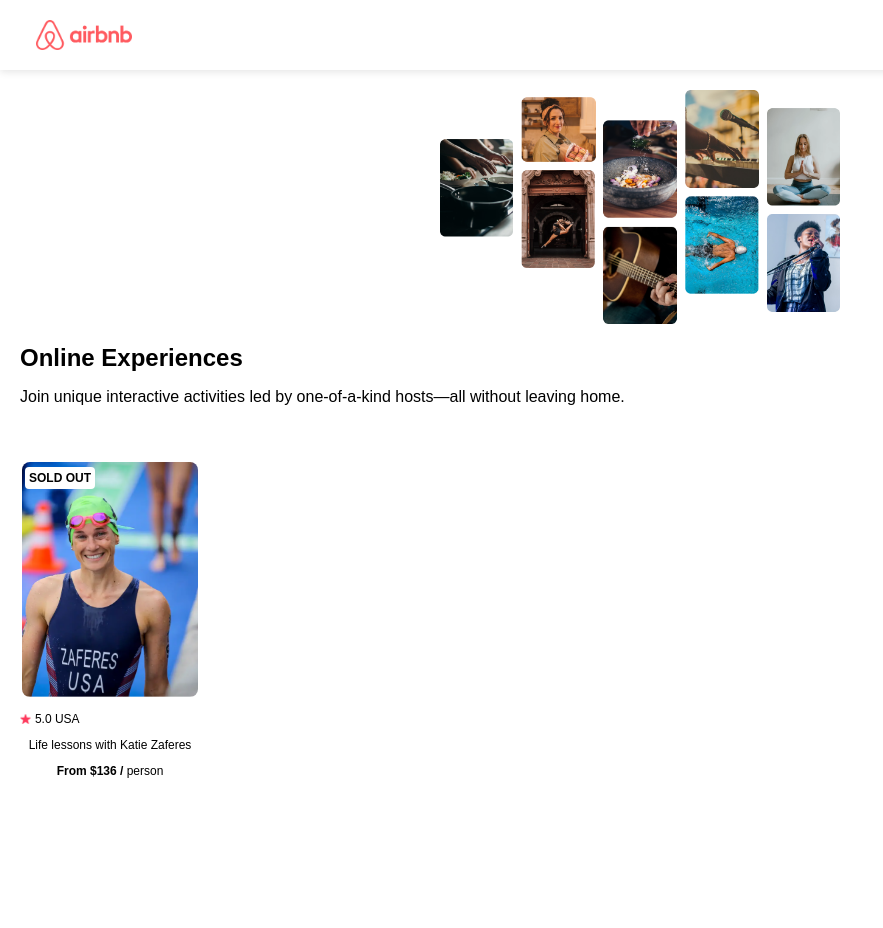
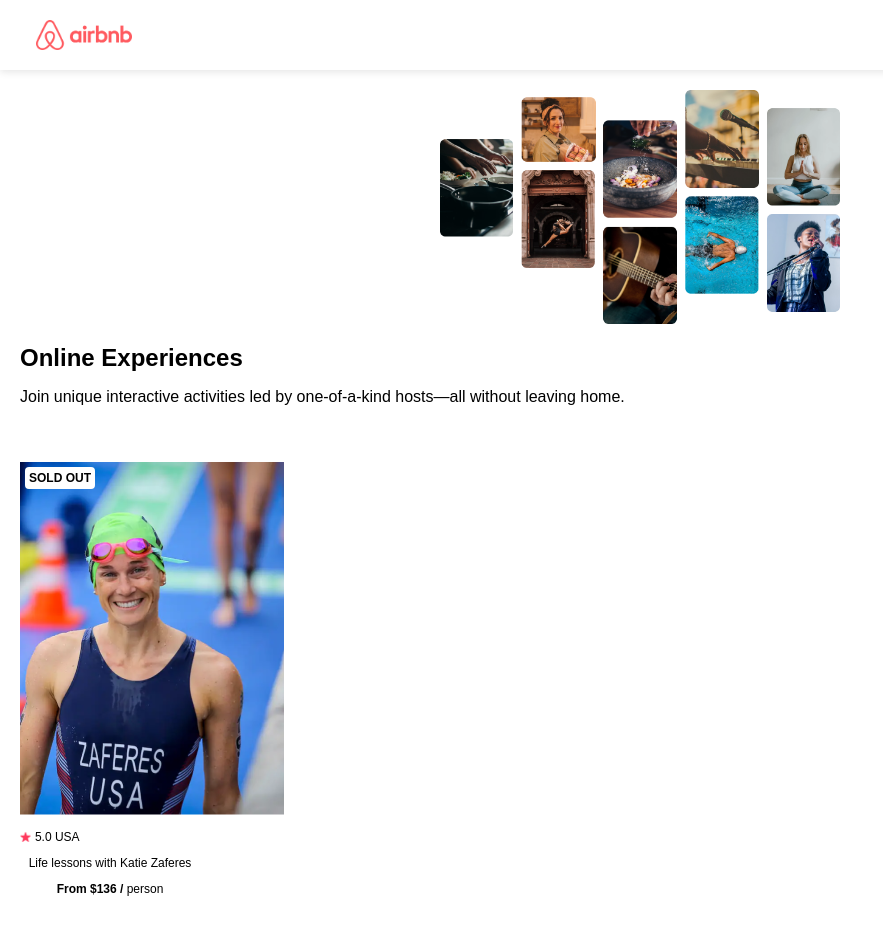
Before and after one commit to airbathingape/airbnb-clone, a React (Create React App) app: page / in a window 1280 px wide. Shown: the whole page, without its empty margins (0-883 px from the left). Before the commit the page ends 810 px from the top, so only its background shows below. Built offline with nearby package versions, Linux system fonts and the light colour scheme.

Commit message:
added some props

```diff
--- a/src/App.js
+++ b/src/App.js
@@ -1,4 +1,5 @@
 import './App.css';
+import image from './images/katie-zaferes.png'
 
 import React from "react"
 import Navbar from "./components/Navbar"
@@ -11,7 +12,14 @@ function App() {
               <div>
             <Navbar />
             <Hero />
-            <Card />
+            <Card
+              img={image}
+              rating="5.0"
+              reviewCount={6}
+              country="USA"
+              title="Life Lessons with Katie Zaferes"
+              price={136}
+            />
         </div>
     </div>
   );
--- a/src/components/Card.js
+++ b/src/components/Card.js
@@ -1,16 +1,15 @@
 import React from "react"
-import Katie from '../images/katie-zaferes.png'
 import Star from '../images/star.png'
 
-export default function Card() {
+export default function Card(props) {
     return (
 
         <section>
             <div className="card">
-                <img src={Katie} alt="katie zaferes" className="card--photo"/>
+                <img src={props.img}/>
                     <div className="review">
                         <img src={Star} alt="star" className="card--star"/>
-                        <p>5.0 USA</p>
+                        <p>{props.rating} USA</p>
                     </div>
                 <p>Life lessons with Katie Zaferes</p>
                 <p><strong>From $136 / </strong> person</p>
```
